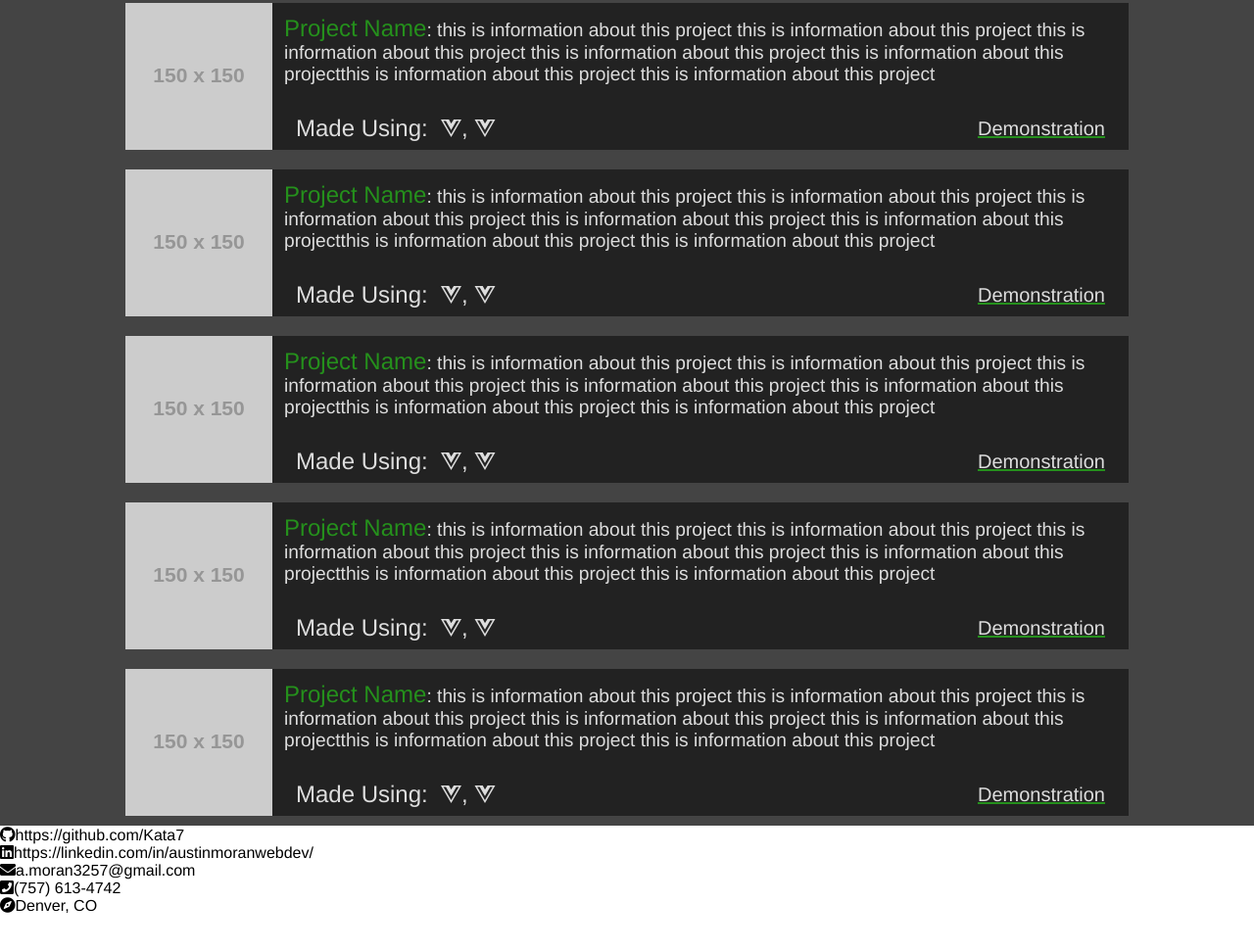
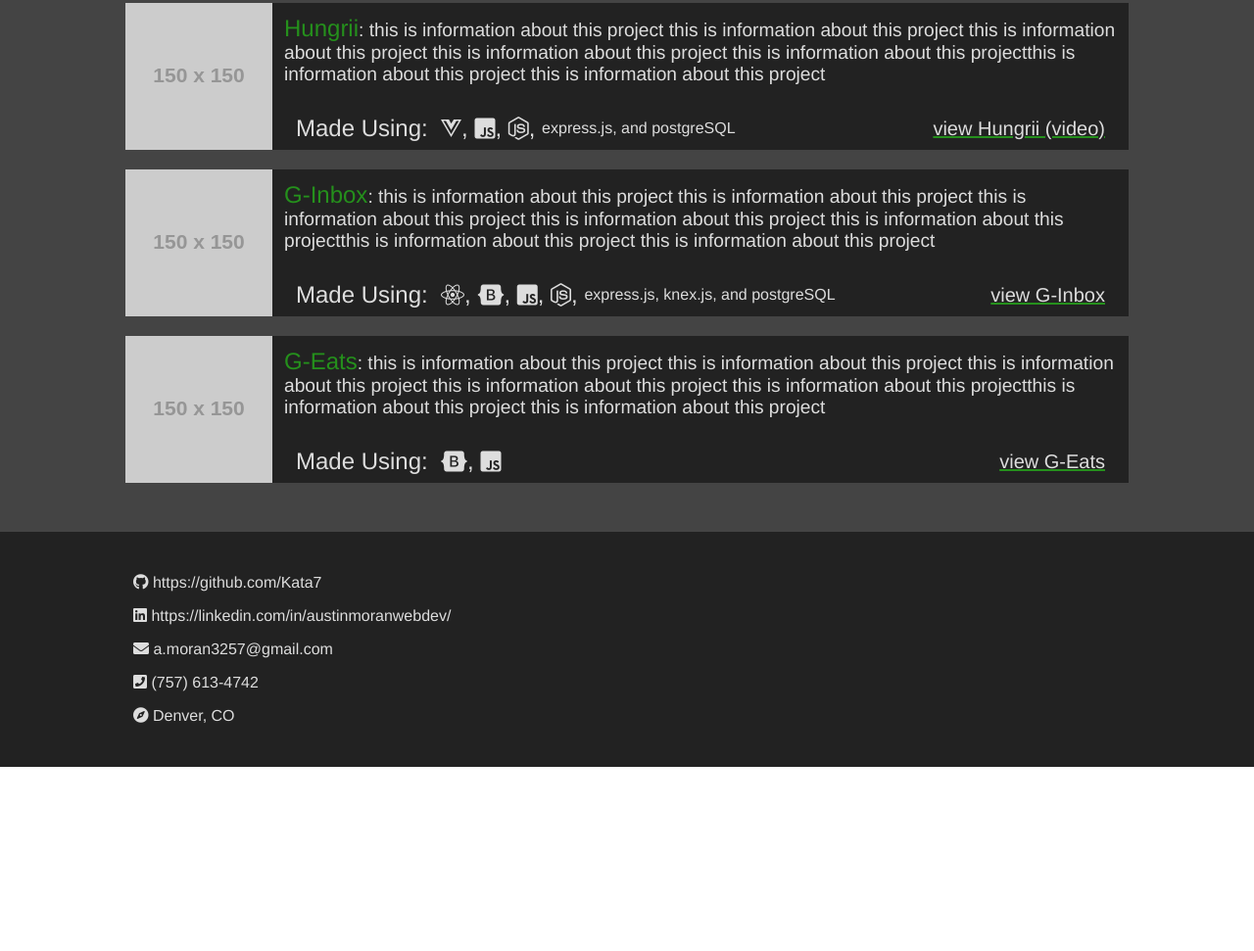
Before and after one commit to Kata7/personal_site, a plain HTML site: page index.html in a window 1280 px wide. Shown: the part 903-1874 px from the top of the page at 98% size. After the commit the page ends 1686 px from the top, so only its background shows below. Drawn offline with Linux system fonts and the light colour scheme; placeholder pictures from the web are drawn by us.

Commit message:
added contact section, need to style a bit more.

```diff
--- a/index.html
+++ b/index.html
@@ -36,7 +36,7 @@
       <img src="https://via.placeholder.com/150" />
       <div class="card-text">
         <div class="card-description">
-          <p><span class="accent">Project Name</span>: this is information about this project this is information about
+          <p><span class="accent">Hungrii</span>: this is information about this project this is information about
             this project this is information about this project this is information about this project this is
             information about this projectthis is information about this project this is information about this project
           </p>
@@ -45,10 +45,12 @@
           <div class="card-tech">
             <p>Made Using: &nbsp;</p>
             <i class="fab fa-vuejs"></i>,&nbsp;
-            <i class="fab fa-vuejs"></i>
+            <i class="fab fa-js-square"></i>,&nbsp;
+            <i class="fab fa-node-js"></i>,&nbsp;
+            <p class="extra">express.js, and postgreSQL</p>
           </div>
           <div class="card-link">
-            <a href="#">Demonstration</a>
+            <a href="http://bit.ly/Hungrii">view Hungrii (video)</a>
           </div>
         </div>
       </div>
@@ -58,7 +60,7 @@
       <img src="https://via.placeholder.com/150" />
       <div class="card-text">
         <div class="card-description">
-          <p><span class="accent">Project Name</span>: this is information about this project this is information about
+          <p><span class="accent">G-Inbox</span>: this is information about this project this is information about
             this project this is information about this project this is information about this project this is
             information about this projectthis is information about this project this is information about this project
           </p>
@@ -66,11 +68,14 @@
         <div class="card-row">
           <div class="card-tech">
             <p>Made Using: &nbsp;</p>
-            <i class="fab fa-vuejs"></i>,&nbsp;
-            <i class="fab fa-vuejs"></i>
+            <i class="fab fa-react"></i>,&nbsp;
+            <i class="fab fa-bootstrap"></i>,&nbsp;
+            <i class="fab fa-js-square"></i>,&nbsp;
+            <i class="fab fa-node-js"></i>,&nbsp;
+            <p class="extra">express.js, knex.js, and postgreSQL</p>
           </div>
           <div class="card-link">
-            <a href="#">Demonstration</a>
+            <a href="http://amoran-inbox.surge.sh/">view G-Inbox</a>
           </div>
         </div>
       </div>
@@ -80,7 +85,7 @@
       <img src="https://via.placeholder.com/150" />
       <div class="card-text">
         <div class="card-description">
-          <p><span class="accent">Project Name</span>: this is information about this project this is information about
+          <p><span class="accent">G-Eats</span>: this is information about this project this is information about
             this project this is information about this project this is information about this project this is
             information about this projectthis is information about this project this is information about this project
           </p>
@@ -88,55 +93,11 @@
         <div class="card-row">
           <div class="card-tech">
             <p>Made Using: &nbsp;</p>
-            <i class="fab fa-vuejs"></i>,&nbsp;
-            <i class="fab fa-vuejs"></i>
+            <i class="fab fa-bootstrap"></i>,&nbsp;
+            <i class="fab fa-js-square"></i>
           </div>
           <div class="card-link">
-            <a href="#">Demonstration</a>
-          </div>
-        </div>
-      </div>
-    </div>
-
-    <div class="card">
-      <img src="https://via.placeholder.com/150" />
-      <div class="card-text">
-        <div class="card-description">
-          <p><span class="accent">Project Name</span>: this is information about this project this is information about
-            this project this is information about this project this is information about this project this is
-            information about this projectthis is information about this project this is information about this project
-          </p>
-        </div>
-        <div class="card-row">
-          <div class="card-tech">
-            <p>Made Using: &nbsp;</p>
-            <i class="fab fa-vuejs"></i>,&nbsp;
-            <i class="fab fa-vuejs"></i>
-          </div>
-          <div class="card-link">
-            <a href="#">Demonstration</a>
-          </div>
-        </div>
-      </div>
-    </div>
-
-    <div class="card">
-      <img src="https://via.placeholder.com/150" />
-      <div class="card-text">
-        <div class="card-description">
-          <p><span class="accent">Project Name</span>: this is information about this project this is information about
-            this project this is information about this project this is information about this project this is
-            information about this projectthis is information about this project this is information about this project
-          </p>
-        </div>
-        <div class="card-row">
-          <div class="card-tech">
-            <p>Made Using: &nbsp;</p>
-            <i class="fab fa-vuejs"></i>,&nbsp;
-            <i class="fab fa-vuejs"></i>
-          </div>
-          <div class="card-link">
-            <a href="#">Demonstration</a>
+            <a href="http://g-eats.austin_moran.surge.sh/">view G-Eats</a>
           </div>
         </div>
       </div>
@@ -147,25 +108,27 @@
 
   </div>
   <div class="contact" id="contact">
+    <div class="contact-container">
       <div class="contact-info">
-        <i class="fab fa-github"></i>
+        <i class="fab fa-github"></i>&nbsp;
         <p>https://github.com/Kata7</p>
       </div>
       <div class="contact-info">
-        <i class="fab fa-linkedin"></i>
+        <i class="fab fa-linkedin"></i>&nbsp;
         <p>https://linkedin.com/in/austinmoranwebdev/</p>
       </div>
       <div class="contact-info">
-        <i class="fas fa-envelope"></i>
+        <i class="fas fa-envelope"></i>&nbsp;
         <p>a.moran3257@gmail.com</p>
       </div>
       <div class="contact-info">
-        <i class="fas fa-phone-square"></i>
+        <i class="fas fa-phone-square"></i>&nbsp;
         <p>(757) 613-4742</p>
       </div>
       <div class="contact-info">
-        <i class="fas fa-compass"></i>
+        <i class="fas fa-compass"></i>&nbsp;
         <p>Denver, CO</p>
+      </div>
     </div>
   </div>
 </body>
--- a/style.css
+++ b/style.css
@@ -95,7 +95,7 @@
   flex-direction: column;
   align-items: center;
   background: var(--main-bg-color);
-  border-bottom: 1px solid white;
+  padding-bottom: 5vh;
   font-size: 2.4vmin;
 }
 
@@ -142,10 +142,13 @@
   display: flex;
   flex-direction: row;
   align-items: center;
-  width: 50%;
   color: var(--text-color);
   font-size: 3vmin;
   padding: 1vmin 3vmin;
+}
+
+.extra {
+  font-size: 2vmin;
 }
 
 .card-link {
@@ -163,12 +166,24 @@
 
 .contact {
   display: flex;
+  flex-direction: row;
+  width: 100%;
+  height: 30vh;
+  background: var(--item-bg-color);
+  justify-content: center;
+}
+
+.contact-container {
+  display: flex;
   flex-direction: column;
-  width: 100%;
-  height: 25vh;
+  width: 80%;
+  /* background: var(--item-bg-color); */
+  justify-content: center;
 }
 
 .contact-info {
   display: flex;
   flex-direction: row;
+  color: var(--text-color);
+  padding: 1vh;
 }
```
Lines whose indentation alone changed are shown as unchanged.
